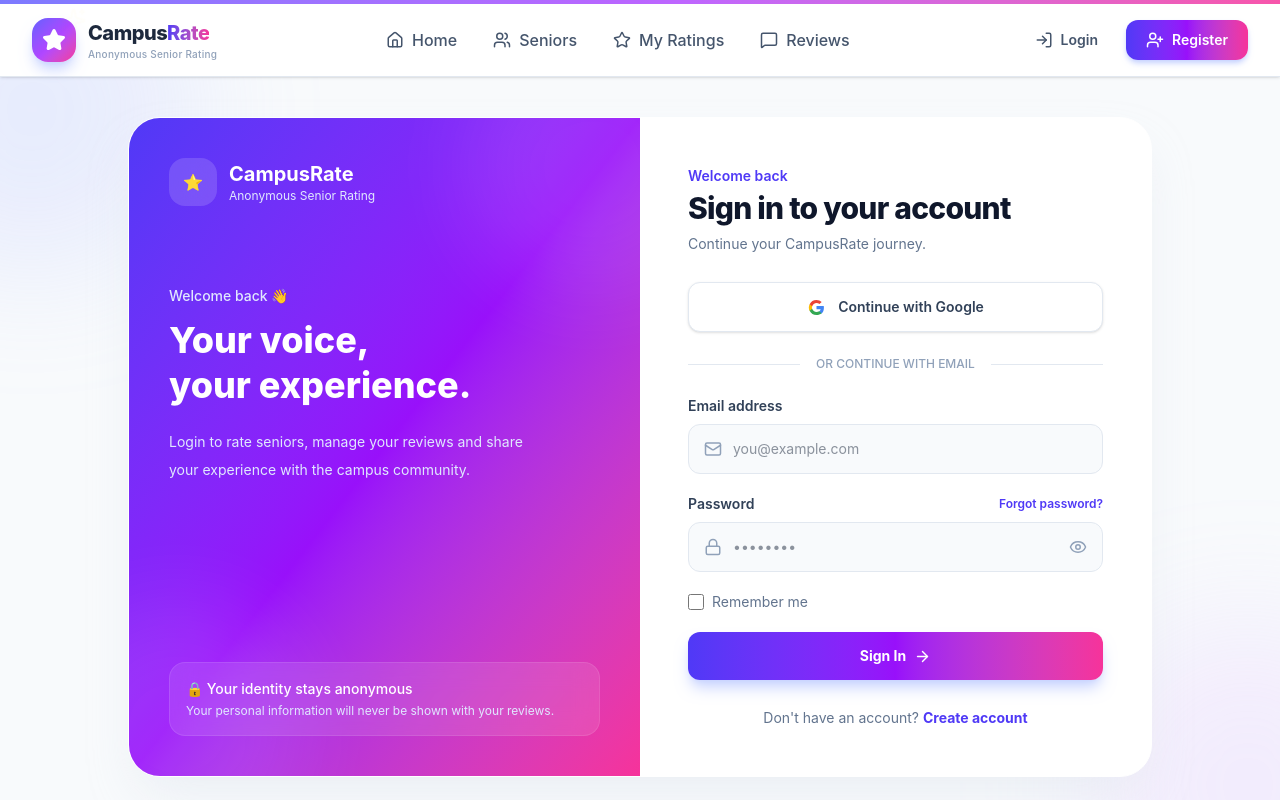
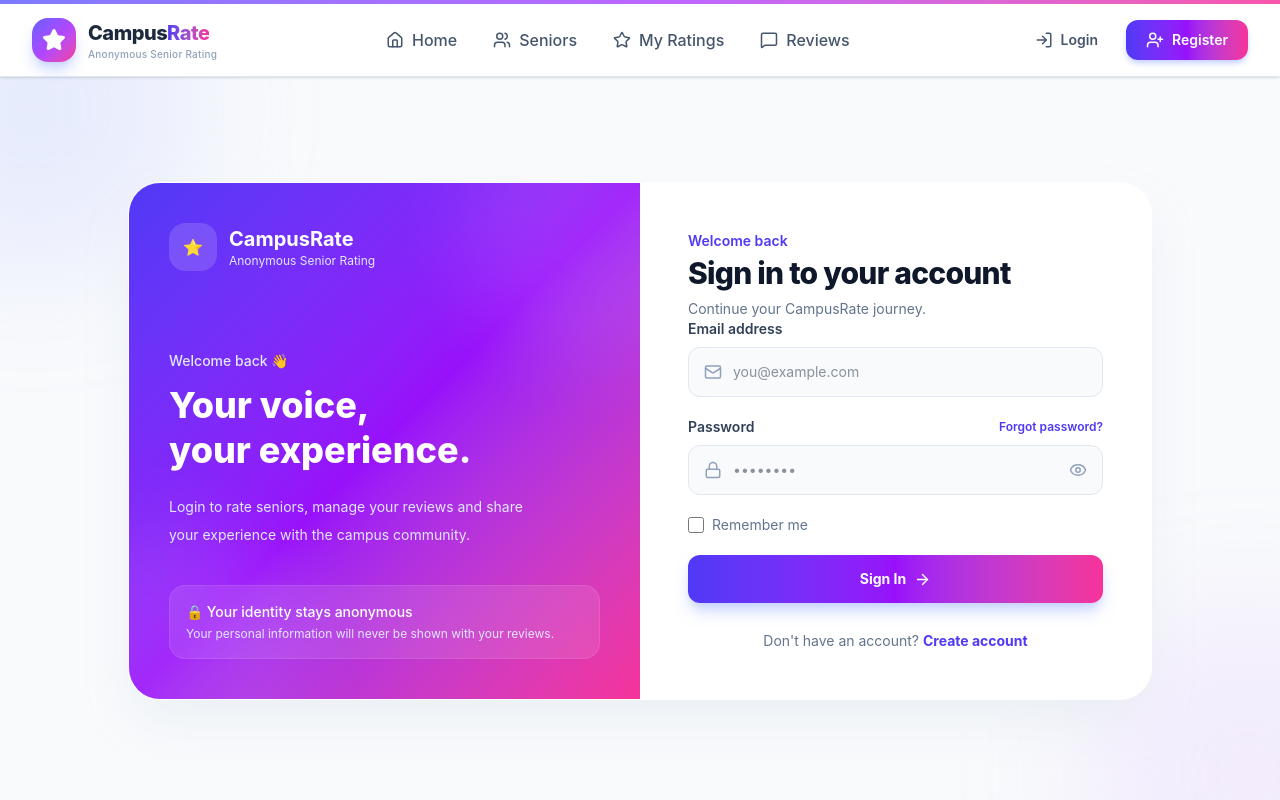
Before and after one commit to Professoramit2507/Senior-Rating-Fronted, a React (Vite) app: page /login in a window 1280 px wide. Shown: the top 800 px of the page. Built offline with nearby package versions, Linux system fonts and the light colour scheme.

Commit message:
add login and register page

```diff
--- a/src/Components/Auth/Login.jsx
+++ b/src/Components/Auth/Login.jsx
@@ -11,12 +11,6 @@
         // Login API এখানে call করবে
         console.log("Login submitted");
     };
-
-    const handleGoogleLogin = () => {
-        // Google OAuth এখানে integrate করবে
-        console.log("Continue with Google");
-    };
-
     return (
         <div className="relative flex min-h-[calc(100vh-72px)] items-center justify-center overflow-hidden bg-[#f8fafc] px-4 py-10">
 
@@ -116,49 +110,6 @@
                         </p>
                     </div>
 
-                    {/* Google */}
-                    <button
-                        type="button"
-                        onClick={handleGoogleLogin}
-                        className="mt-7 flex w-full items-center justify-center gap-3 rounded-xl border border-slate-200 bg-white py-3.5 text-sm font-semibold text-slate-700 shadow-sm transition-all hover:-translate-y-0.5 hover:border-slate-300 hover:shadow-md"
-                    >
-                        {/* Google Icon */}
-                        <svg
-                            width="19"
-                            height="19"
-                            viewBox="0 0 24 24"
-                        >
-                            <path
-                                fill="#4285F4"
-                                d="M21.35 12.23c0-.79-.07-1.55-.2-2.27H12v4.3h5.24a4.48 4.48 0 0 1-1.94 2.94v2.45h3.14c1.84-1.69 2.91-4.18 2.91-7.42z"
-                            />
-                            <path
-                                fill="#34A853"
-                                d="M12 21.6c2.63 0 4.84-.87 6.45-2.35l-3.14-2.45c-.87.58-1.98.92-3.31.92-2.54 0-4.69-1.72-5.46-4.03H3.3v2.53A9.74 9.74 0 0 0 12 21.6z"
-                            />
-                            <path
-                                fill="#FBBC05"
-                                d="M6.54 13.69A5.85 5.85 0 0 1 6.23 12c0-.59.11-1.16.31-1.69V7.78H3.3A9.73 9.73 0 0 0 2.27 12c0 1.57.38 3.05 1.03 4.22l3.24-2.53z"
-                            />
-                            <path
-                                fill="#EA4335"
-                                d="M12 6.28c1.43 0 2.71.49 3.72 1.45l2.79-2.79C16.84 3.37 14.63 2.4 12 2.4a9.74 9.74 0 0 0-8.7 5.38l3.24 2.53C7.31 8 9.46 6.28 12 6.28z"
-                            />
-                        </svg>
-
-                        Continue with Google
-                    </button>
-
-                    {/* Divider */}
-                    <div className="my-6 flex items-center gap-4">
-                        <div className="h-px flex-1 bg-slate-200" />
-
-                        <span className="text-xs font-medium text-slate-400">
-                            OR CONTINUE WITH EMAIL
-                        </span>
-
-                        <div className="h-px flex-1 bg-slate-200" />
-                    </div>
 
                     {/* Form */}
                     <form
--- a/src/Components/Auth/Register.jsx
+++ b/src/Components/Auth/Register.jsx
@@ -21,10 +21,6 @@
         console.log("Register submitted");
     };
 
-    const handleGoogleRegister = () => {
-        // Google OAuth এখানে integrate করবে
-        console.log("Continue with Google");
-    };
 
     return (
         <div className="relative min-h-[calc(100vh-72px)] overflow-hidden bg-[#f8fafc] px-4 py-8 sm:py-10">
@@ -133,50 +129,7 @@
                         </p>
                     </div>
 
-                    {/* Google */}
-                    <button
-                        type="button"
-                        onClick={handleGoogleRegister}
-                        className="mt-7 flex w-full items-center justify-center gap-3 rounded-xl border border-slate-200 bg-white py-3.5 text-sm font-semibold text-slate-700 shadow-sm transition-all hover:-translate-y-0.5 hover:border-slate-300 hover:shadow-md"
-                    >
-                        <svg
-                            width="19"
-                            height="19"
-                            viewBox="0 0 24 24"
-                        >
-                            <path
-                                fill="#4285F4"
-                                d="M21.35 12.23c0-.79-.07-1.55-.2-2.27H12v4.3h5.24a4.48 4.48 0 0 1-1.94 2.94v2.45h3.14c1.84-1.69 2.91-4.18 2.91-7.42z"
-                            />
-                            <path
-                                fill="#34A853"
-                                d="M12 21.6c2.63 0 4.84-.87 6.45-2.35l-3.14-2.45c-.87.58-1.98.92-3.31.92-2.54 0-4.69-1.72-5.46-4.03H3.3v2.53A9.74 9.74 0 0 0 12 21.6z"
-                            />
-                            <path
-                                fill="#FBBC05"
-                                d="M6.54 13.69A5.85 5.85 0 0 1 6.23 12c0-.59.11-1.16.31-1.69V7.78H3.3A9.73 9.73 0 0 0 2.27 12c0 1.57.38 3.05 1.03 4.22l3.24-2.53z"
-                            />
-                            <path
-                                fill="#EA4335"
-                                d="M12 6.28c1.43 0 2.71.49 3.72 1.45l2.79-2.79C16.84 3.37 14.63 2.4 12 2.4a9.74 9.74 0 0 0-8.7 5.38l3.24 2.53C7.31 8 9.46 6.28 12 6.28z"
-                            />
-                        </svg>
 
-                        Continue with Google
-                    </button>
-
-                    {/* Divider */}
-                    <div className="my-5 flex items-center gap-4">
-
-                        <div className="h-px flex-1 bg-slate-200" />
-
-                        <span className="text-[10px] font-semibold text-slate-400">
-                            OR REGISTER WITH EMAIL
-                        </span>
-
-                        <div className="h-px flex-1 bg-slate-200" />
-
-                    </div>
 
                     {/* Form */}
                     <form
```
